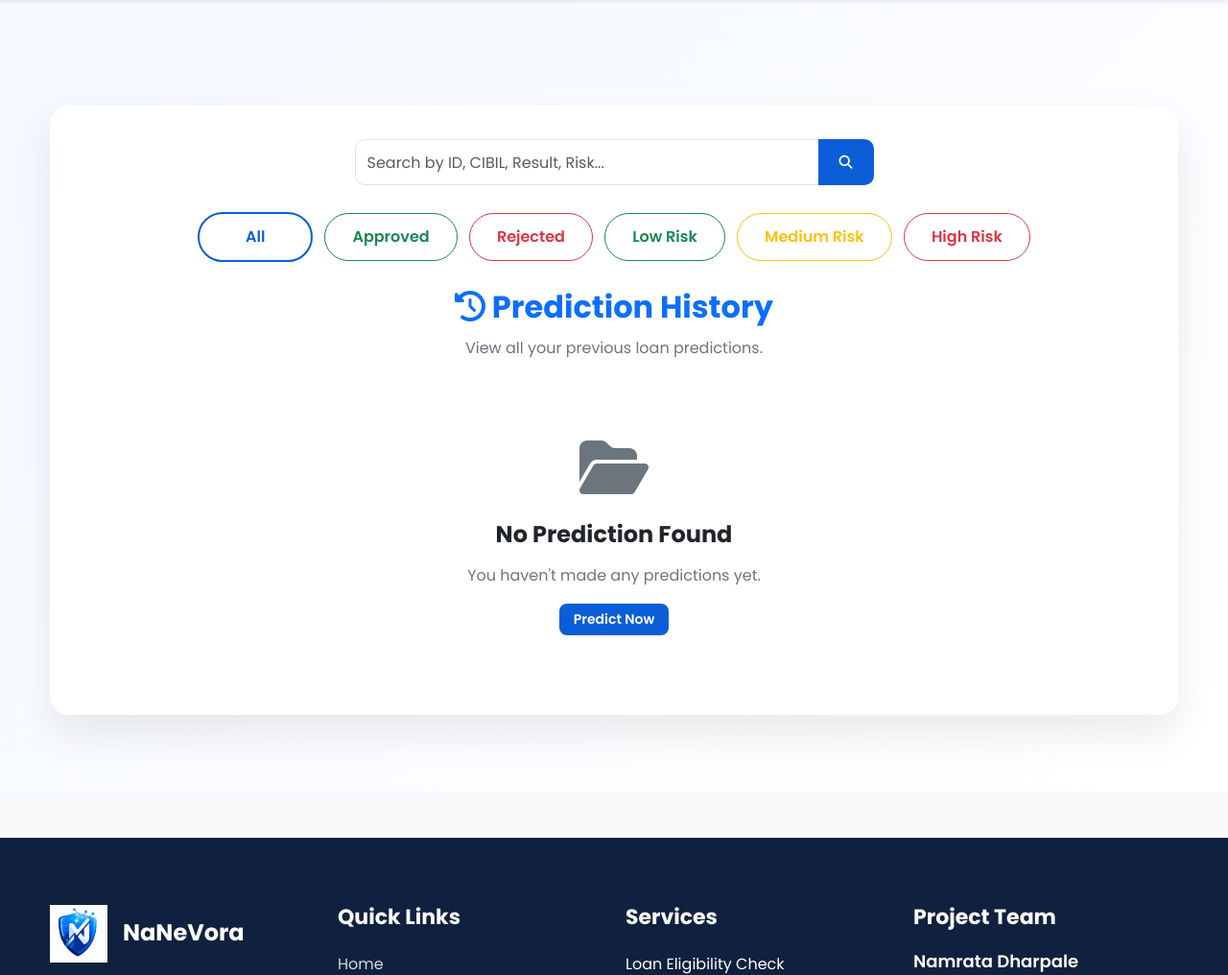
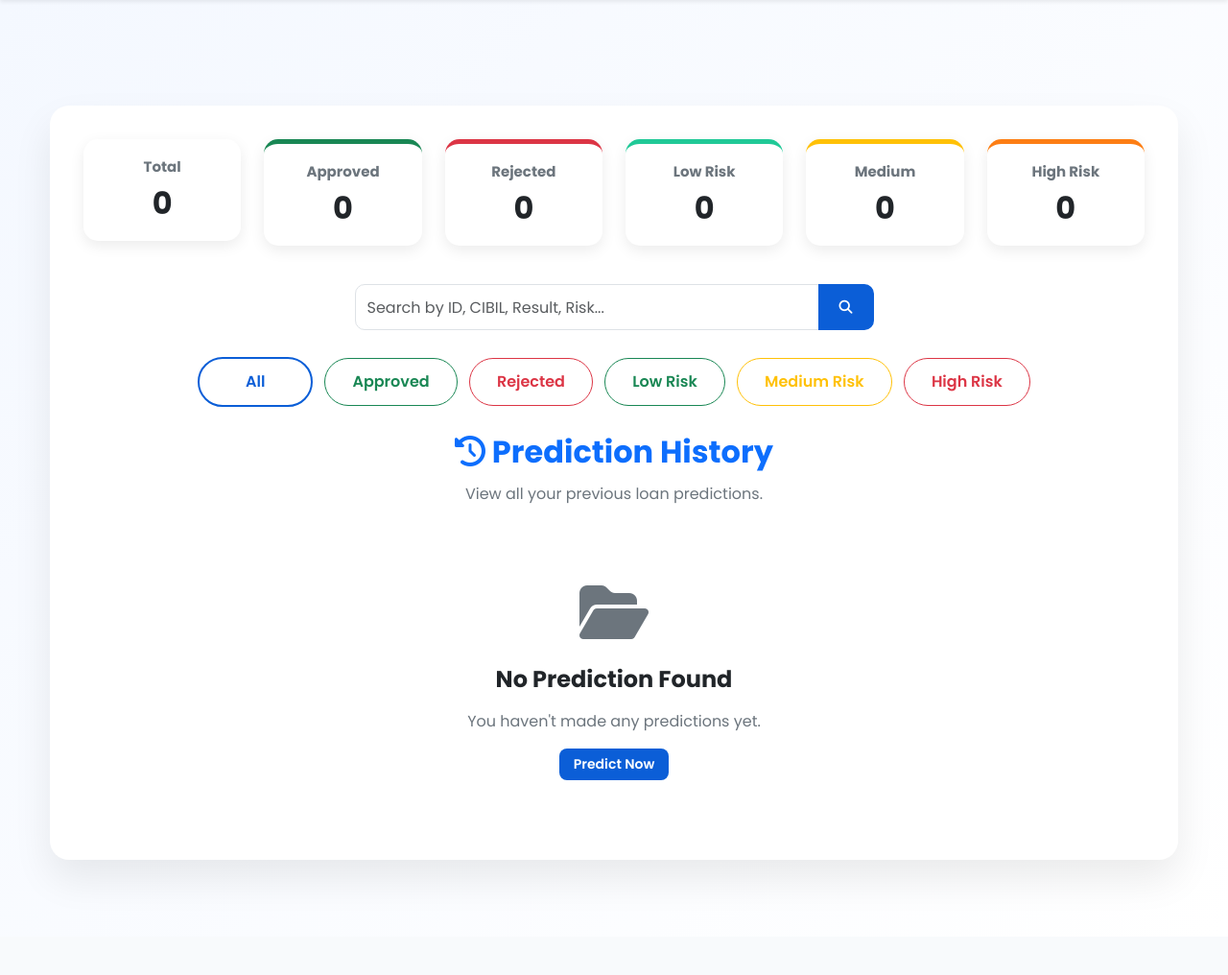
Before and after one commit to Namrata-678/NaNeVora, a Django app: page /history/ in a window 1280 px wide. Shown: the part 75-1091 px from the top of the page at 96% size. Run offline with Django 5.2, Linux system fonts and the light colour scheme; a user stored in the database is signed in; data comes from the database, SQL or seed files in the repository; both versions use the stored data as it was after the commit.

Commit message:
make some changes in hstory page

```diff
--- a/static/css/history.css
+++ b/static/css/history.css
@@ -393,3 +393,75 @@ body.dark-mode .table-hover tbody tr:hover{
     border-radius:8px;
 
 }
+
+/* ==========================================================
+   STATISTICS CARDS
+==========================================================*/
+
+.stats-card{
+
+    border:none;
+
+    border-radius:15px;
+
+    padding:20px;
+
+    box-shadow:0 5px 15px rgba(0,0,0,.08);
+
+    transition:.3s;
+
+}
+
+.stats-card:hover{
+
+    transform:translateY(-4px);
+
+}
+
+.stats-card h6{
+
+    font-size:15px;
+
+    color:#6c757d;
+
+    margin-bottom:10px;
+
+}
+
+.stats-card h2{
+
+    font-weight:700;
+
+    margin:0;
+
+}
+
+.success{
+
+    border-top:5px solid #198754;
+
+}
+
+.danger{
+
+    border-top:5px solid #dc3545;
+
+}
+
+.low{
+
+    border-top:5px solid #20c997;
+
+}
+
+.medium{
+
+    border-top:5px solid #ffc107;
+
+}
+
+.high{
+
+    border-top:5px solid #fd7e14;
+
+}
--- a/templates/history.html
+++ b/templates/history.html
@@ -16,6 +16,82 @@ Prediction History | NaNeVora
     <div class="container">
 
         <div class="history-card">
+
+            <div class="row mb-4">
+
+    <div class="col-md-2 mb-3">
+
+        <div class="card stats-card text-center">
+
+            <h6>Total</h6>
+
+            <h2>{{ total_predictions }}</h2>
+
+        </div>
+
+    </div>
+
+    <div class="col-md-2 mb-3">
+
+        <div class="card stats-card success text-center">
+
+            <h6>Approved</h6>
+
+            <h2>{{ approved_count }}</h2>
+
+        </div>
+
+    </div>
+
+    <div class="col-md-2 mb-3">
+
+        <div class="card stats-card danger text-center">
+
+            <h6>Rejected</h6>
+
+            <h2>{{ rejected_count }}</h2>
+
+        </div>
+
+    </div>
+
+    <div class="col-md-2 mb-3">
+
+        <div class="card stats-card low text-center">
+
+            <h6>Low Risk</h6>
+
+            <h2>{{ low_count }}</h2>
+
+        </div>
+
+    </div>
+
+    <div class="col-md-2 mb-3">
+
+        <div class="card stats-card medium text-center">
+
+            <h6>Medium</h6>
+
+            <h2>{{ medium_count }}</h2>
+
+        </div>
+
+    </div>
+
+    <div class="col-md-2 mb-3">
+
+        <div class="card stats-card high text-center">
+
+            <h6>High Risk</h6>
+
+            <h2>{{ high_count }}</h2>
+
+        </div>
+
+    </div>
+
+</div>
 
             <div class="history-header">
                 <div class="row mb-4">
--- a/website/views.py
+++ b/website/views.py
@@ -307,14 +307,43 @@ def history(request):
     predictions = paginator.get_page(page_number)
 
     return render(
-        request,
-        "history.html",
-        {
-            "predictions": predictions,
-            "query": query,
-            "filter": filter_by,
-        }
-    )
+    request,
+    "history.html",
+    {
+        "predictions": predictions,
+        "query": query,
+        "filter": filter_by,
+
+        "total_predictions": Prediction.objects.filter(
+            user=request.user
+        ).count(),
+
+        "approved_count": Prediction.objects.filter(
+            user=request.user,
+            prediction_result="Approved"
+        ).count(),
+
+        "rejected_count": Prediction.objects.filter(
+            user=request.user,
+            prediction_result="Rejected"
+        ).count(),
+
+        "low_count": Prediction.objects.filter(
+            user=request.user,
+            risk_level="Low"
+        ).count(),
+
+        "medium_count": Prediction.objects.filter(
+            user=request.user,
+            risk_level="Medium"
+        ).count(),
+
+        "high_count": Prediction.objects.filter(
+            user=request.user,
+            risk_level="High"
+        ).count(),
+    }
+)
 # ==========================================================
 # Profile
 # ==========================================================
```
Also changed, not shown: db.sqlite3.
